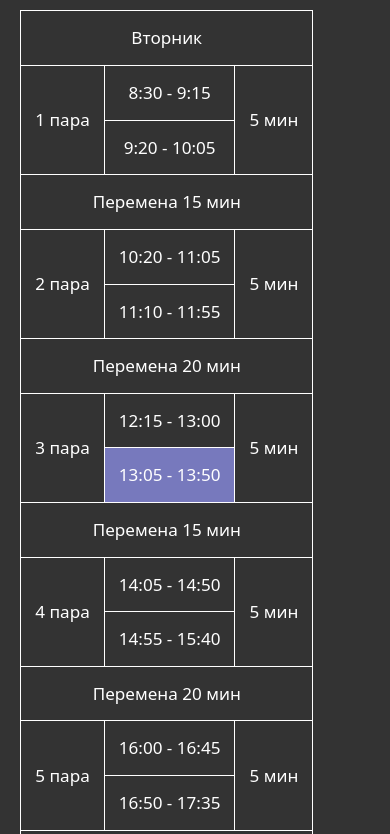
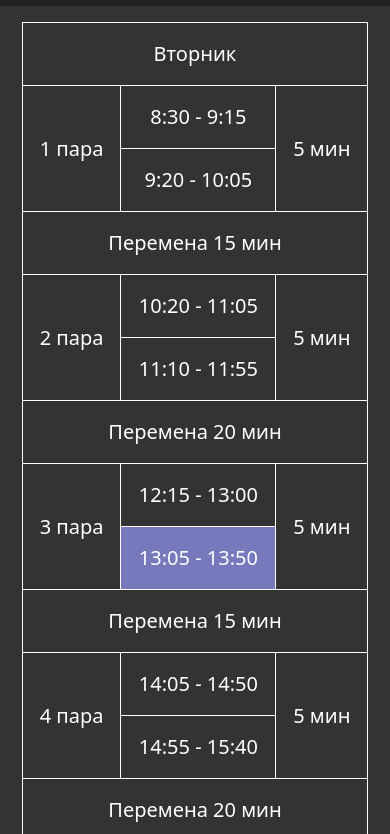
Before and after one commit to Kiminatory/Amalogy, a plain HTML site: page index.html in a window 390 px wide. Shown: the part 72-906 px from the top of the page. Drawn offline with nearby package versions, Linux system fonts and the light colour scheme.

Commit message:
Update style.css

```diff
--- a/css/style.css
+++ b/css/style.css
@@ -161,7 +161,7 @@ td{
 
 @media (max-width: 991.98px) {
     :root{
-        font-size: 14px;
+        font-size: 16px;
     }
 
 .main__menu {
@@ -187,7 +187,7 @@ td{
     .list .link{
         display: block;
         border: 1px solid var(--color1);
-        font-size: 1.3rem;
+        font-size: 1.36rem;
         padding: 1rem;
         transition-duration: 0.4s;
     }
@@ -195,8 +195,11 @@ td{
     td{
         border: 1px solid #fff;
         padding: 1rem;
-        font-size: 1.22rem;
+        font-size: 1.25rem;
         transition-duration: 0.4s;
+    }
+    table{
+        width: 100%;
     }
  }
 
```
